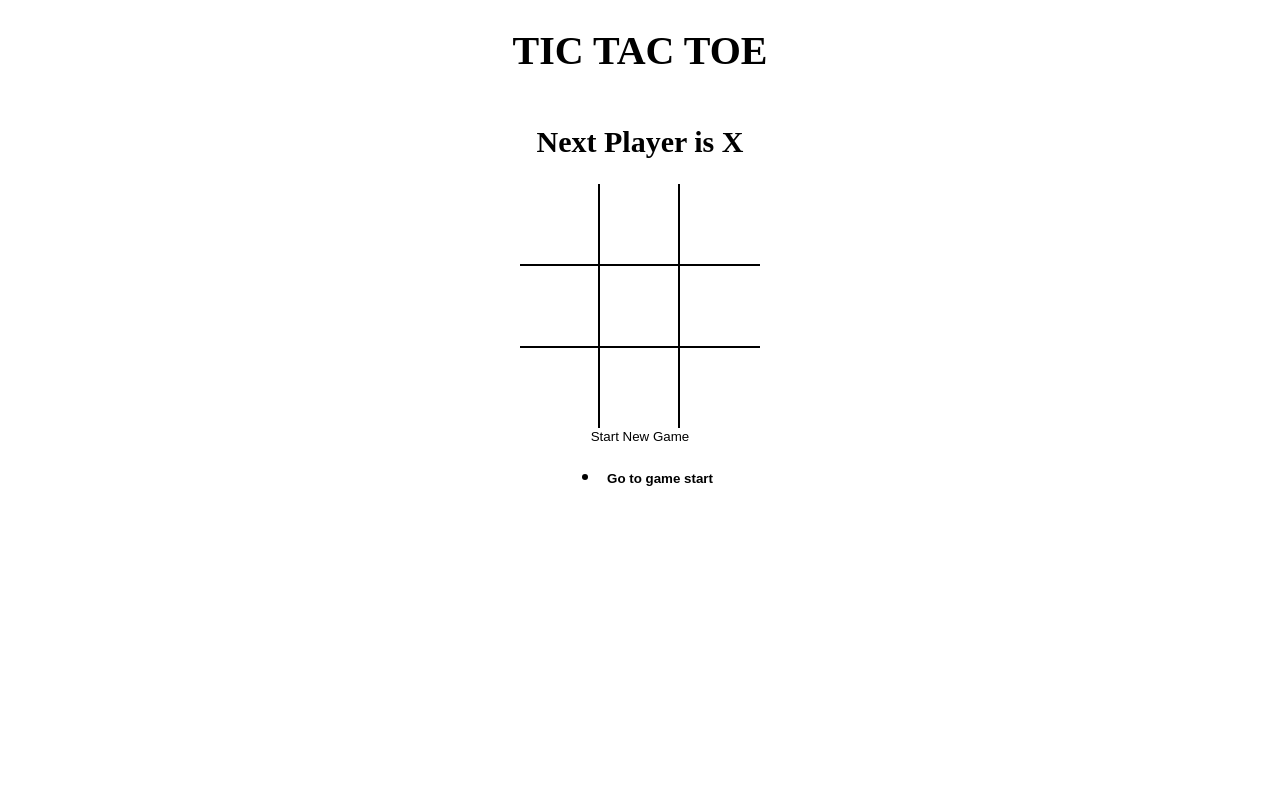
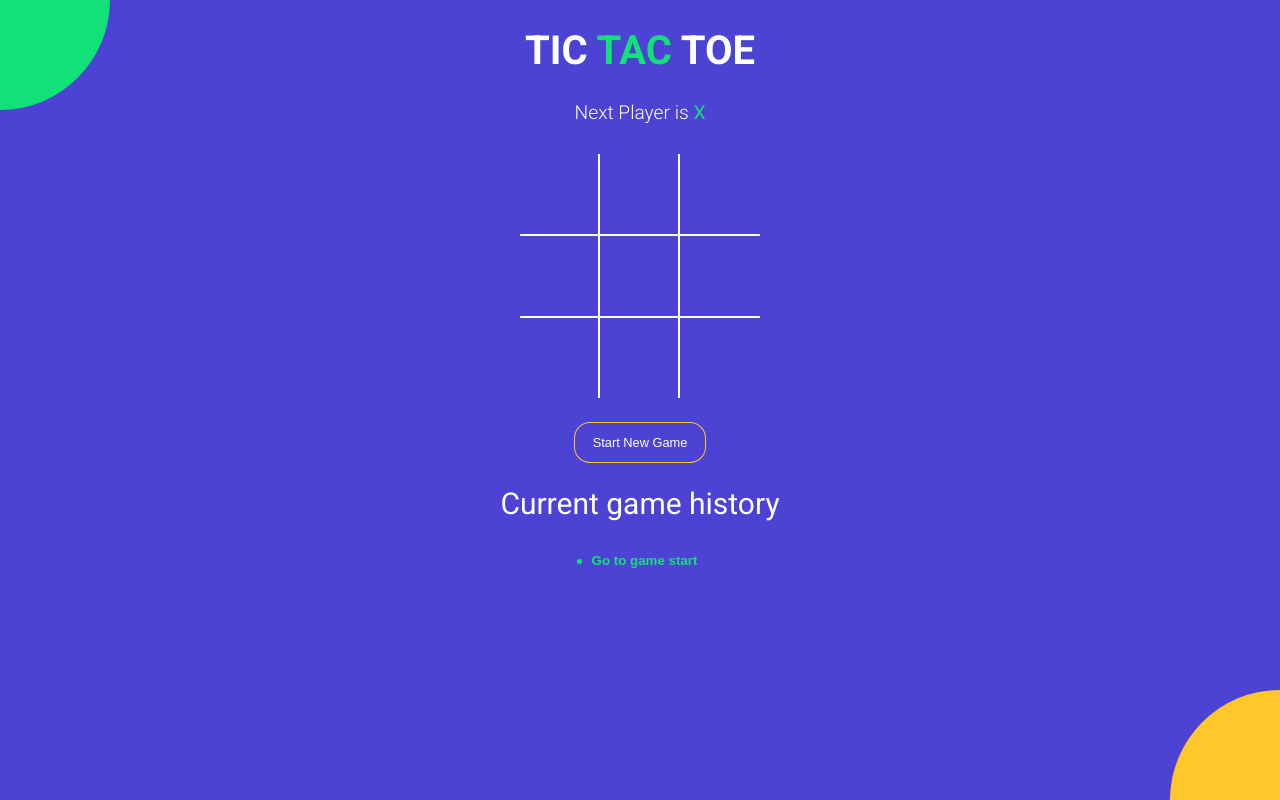
Before and after one commit to Jaweria321/tictactoev1, a React (Vite) app: page / in a window 1280 px wide. Built offline with nearby package versions, Linux system fonts and the light colour scheme.

Commit message:
Styled entire app

```diff
--- a/index.html
+++ b/index.html
@@ -2,7 +2,14 @@
 <html>
 
 <head>
-  <title>Tic Tac Toe</title>
+  <meta charset="UTF-8" />
+<meta name="viewport" content="width=device-width, initial-scale=1.0" />
+<meta http-equiv="X-UA-Compatible" content="ie=edge" />
+<link
+  href="https://fonts.googleapis.com/css?family=Roboto:300,400,700&display=swap"
+  rel="stylesheet"
+/>
+<title>TIC TAC TOE</title>
 </head>
 
 <body>
--- a/src/App.js
+++ b/src/App.js
@@ -46,15 +46,18 @@ const App = () => {
   }
   return (
   <div className="app">
-    <h1>TIC TAC TOE</h1>
+    <h1>TIC <span className="text-green">TAC</span> TOE</h1>
     <StatusMessage winner={winner} current={current}/>
     <Board
     board={current.board}
     handleSquareClick={handleSquareClick}
     winningSquares={winningSquares}
     />
-    <button type="button" onClick={onNewGame}>Start New Game</button>
+    <button type="button" onClick={onNewGame}
+    className={`btn-reset ${winner ? 'active' : ''}`}>Start New Game</button>
+    <h2 style={{fontWeight: 'normal'}}>Current game history</h2>
     <History history={history} moveTo={moveTo} currentMove={currentMove}/>
+    <div className="bg-balls" />
   </div>
 );
 };
--- a/src/components/History.js
+++ b/src/components/History.js
@@ -2,13 +2,12 @@ import React from 'react'
 
 const History = ({ history, moveTo, currentMove }) => {
     return (
-        <ul>
+        <div className="history-wrapper">
+        <ul className="history">
             {history.map((_, move) => {
                 return (
                     <li key={move}><button
-                    style={{
-                        fontWeight: move === currentMove ? 'bold' : 'normal',
-                    }}
+                    className={`btn-move ${move === currentMove ? 'active' : ''}`}
                     type="button" onClick={()=>{
                         moveTo(move);
                     }}>
@@ -17,6 +16,7 @@ const History = ({ history, moveTo, currentMove }) => {
             })}
 
         </ul>
+        </div>
     )
 }
 
--- a/src/components/Square.js
+++ b/src/components/Square.js
@@ -2,8 +2,10 @@ import React from 'react'
 
 const Square = ({ value, onClick, isWinningSquare }) => {
     return (
-            <button type="button" className="square" onClick={onClick}
-            style={{ fontWeight: isWinningSquare ? 'bold' : 'normal'}}>
+            <button type="button" onClick={onClick}
+            className={`square ${isWinningSquare ? 'winning' : ''} ${
+                value=== 'X' ? 'text-green': 'text-orange'
+            }`}>
                 {value}
             </button>
     )
--- a/src/components/StatusMessage.js
+++ b/src/components/StatusMessage.js
@@ -4,12 +4,22 @@ const StatusMessage = ({winner, current}) => {
     const noMovesLeft = current.board.every(el => el !== null);
 
     return (
-        <h2>{winner && `Winner is ${winner}`}
+        <div className="status-message">
+          {winner && <>
+          Winner is {' '}<span className={winner === 'X' ? 'text-green' : 'text-orange'}>{winner}</span></>}
         {!winner &&
         !noMovesLeft &&
-         `Next Player is ${current.isXNext ? 'X' : '0'}`}
-         {!winner && noMovesLeft && 'X and 0 tied'}
-        </h2>
+        <>
+        Next Player is <span className={current.isXNext ? 'text-green' : 'text-orange'}>
+            {current.isXNext ? 'X' : '0'}</span>
+        </>}
+         {!winner && noMovesLeft && (
+             <>
+                <span className="text-green">X</span> and {' '}
+                <span className="text-orange">0</span> tied
+             </>
+         )}
+        </div>
     );
 };
 
--- a/src/styles/root.scss
+++ b/src/styles/root.scss
@@ -1,4 +1,11 @@
+$green: #12e177;
+$orange: #ffc72a;
+$blue: #4c43d4;
+
 body {
+  font-family: "Roboto", sans-serif;
+  background-color: $blue;
+  color: #fff;
   padding: 0;
   margin: 0;
 }
@@ -19,18 +26,83 @@ button {
   align-items: center;
 }
 
+.text-green {
+  color: $green;
+}
+
+.text-orange {
+  color: $orange;
+}
+
+.history-wrapper {
+  width: 300px;
+  text-align: center;
+  margin-bottom: 20px;
+  .history {
+    display: inline-block;
+    padding: 0;
+    margin: 0;
+    li {
+      list-style: none;
+      text-align: left;
+      &:before {
+        content: "";
+        border-radius: 50%;
+        display: inline-block;
+        height: 5px;
+        width: 5px;
+        background-color: $green;
+        margin-right: 4px;
+        margin-bottom: 1px;
+      }
+
+      .btn-move {
+        color: #fff;
+        &.active {
+          font-weight: bold;
+          color: $green;
+        }
+      }
+    }
+  }
+}
+
+.status-message {
+  margin-bottom: 30px;
+  font-size: 1.2rem;
+  font-weight: lighter;
+  span {
+    font-weight: normal;
+  }
+}
+
+.btn-reset {
+  font-size: 0.8rem;
+  color: #fff;
+  border-radius: 15px;
+  padding: 12px 18px;
+  margin-top: 25px;
+  transition: all 0.2s;
+  background-color: $blue;
+  box-shadow: 0px 0px 0px 1px $orange;
+  &.active {
+    background-color: $orange;
+    box-shadow: none;
+  }
+}
+
 .board {
   .board-row {
     display: flex;
     flex-direction: row;
-    border-bottom: 2px solid #000;
+    border-bottom: 2px solid #fff;
     &:last-child {
       border-bottom: none;
     }
     .square {
       width: 80px;
       height: 80px;
-      border-right: 2px solid #000;
+      border-right: 2px solid #fff;
       font-size: 2.5rem;
       padding: 0;
       overflow: hidden;
@@ -38,6 +110,63 @@ button {
       &:last-child {
         border-right: none;
       }
+      &.winning {
+        animation: scaleText 1.4s infinite;
+        @keyframes scaleText {
+          0% {
+            transform: 2.5rem;
+          }
+          50% {
+            font-size: 3.5rem;
+          }
+          100% {
+            font-size: 2.5rem;
+          }
+        }
+      }
     }
   }
 }
+
+.bg-balls {
+  position: fixed;
+  top: 0;
+  left: 0;
+  right: 0;
+  bottom: 0;
+  min-width: 100%;
+  z-index: -1;
+
+  &:before,
+  &:after {
+    content: "";
+    position: absolute;
+    width: 150px;
+    height: 150px;
+    border-radius: 50%;
+  }
+
+  &:before {
+    background-color: $orange;
+    right: -75px;
+    bottom: -75px;
+    @media screen and (min-width: 476px) {
+      width: 220px;
+      height: 220px;
+      right: -110px;
+      bottom: -110px;
+    }
+  }
+
+  &:after {
+    background-color: $green;
+    top: -75px;
+    left: -75px;
+    @media screen and (min-width: 476px) {
+      width: 220px;
+      height: 220px;
+      top: -110px;
+      left: -110px;
+    }
+  }
+}
```
